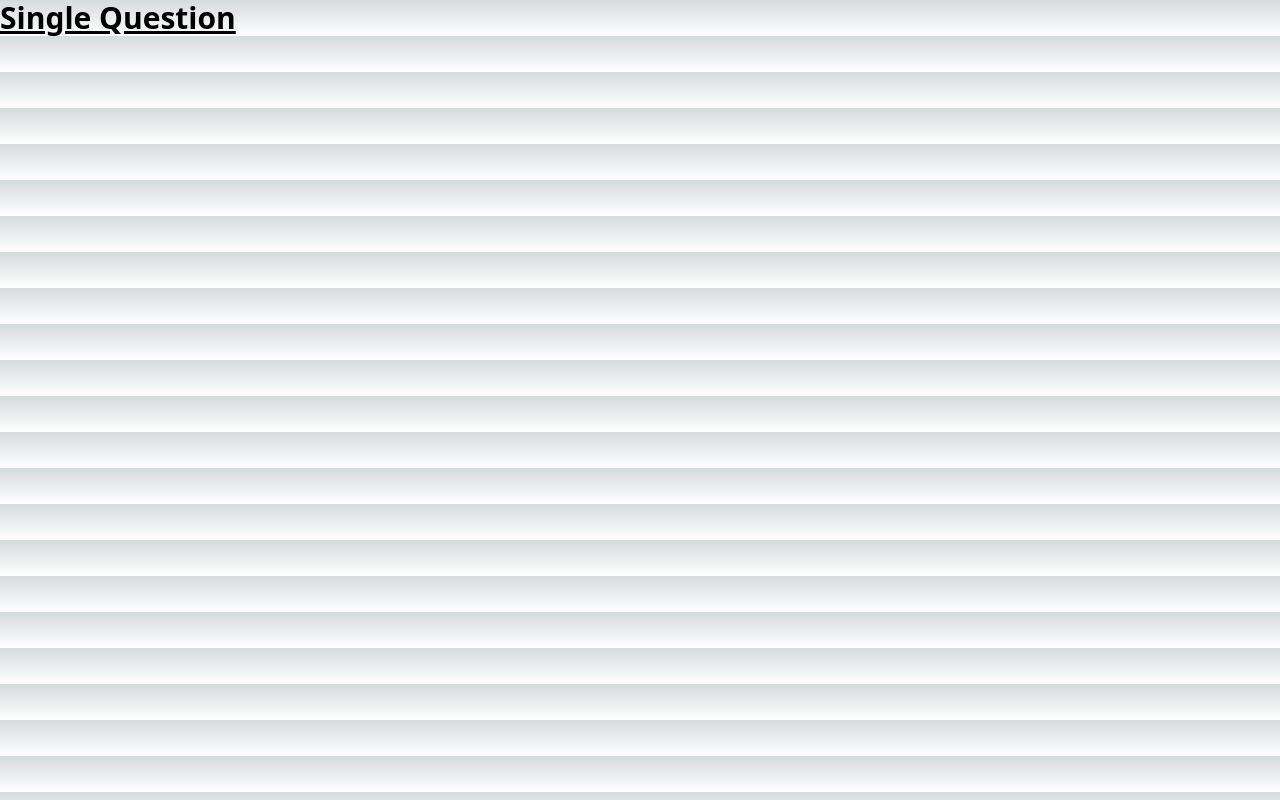
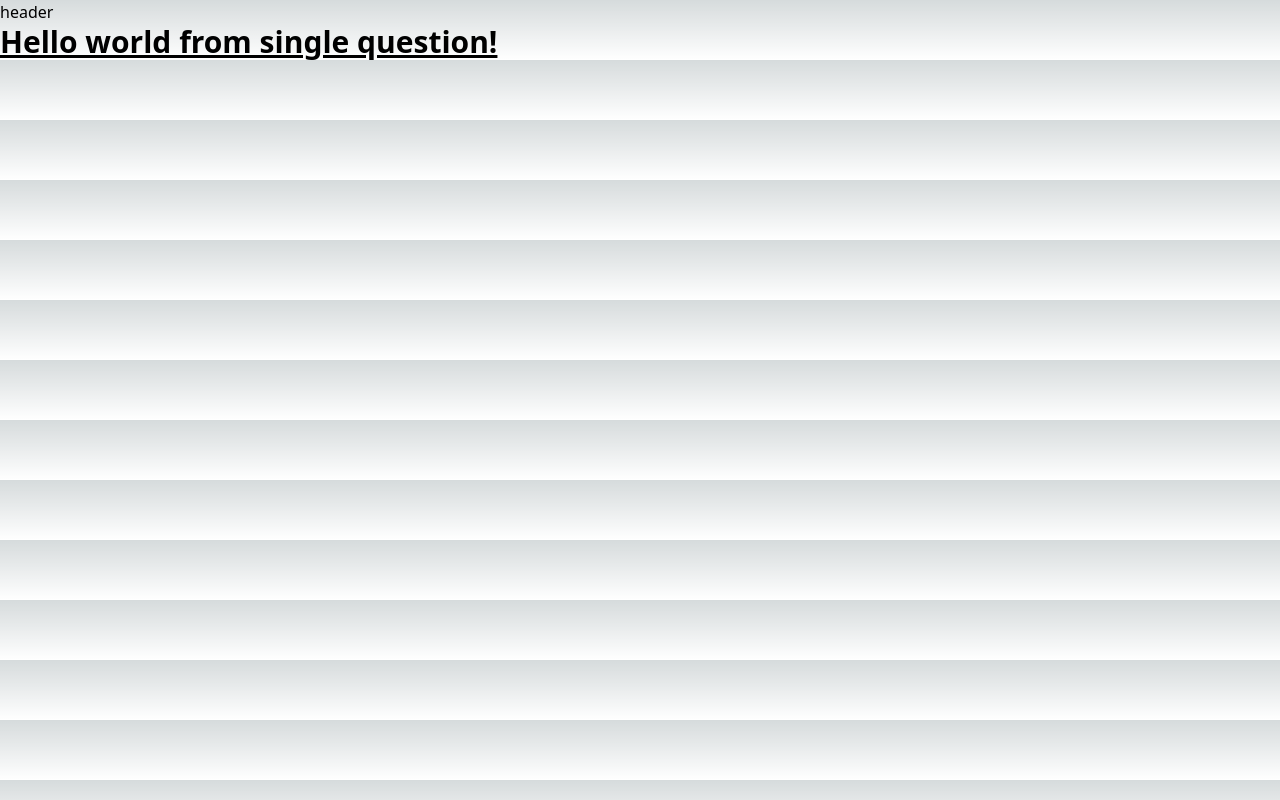
Before and after one commit to TahereGmi/question-list, a Next.js app: page /single-question/1 in a window 1280 px wide. Built offline with nearby package versions, Linux system fonts and the light colour scheme.

Commit message:
add layout component

```diff
--- a/package.json
+++ b/package.json
@@ -24,6 +24,7 @@
     "react": "18.2.0",
     "react-dom": "18.2.0",
     "react-redux": "^8.0.5",
+    "sass": "^1.57.1",
     "tailwindcss": "^3.2.4",
     "typescript": "4.9.4"
   }
--- a/pages/index.tsx
+++ b/pages/index.tsx
@@ -1,9 +1,10 @@
 import Head from 'next/head'
-import { useEffect, useState } from 'react'
-import { IQuestionList } from '@/src/types/Questionlist'
+import { useEffect } from 'react'
+import { IQuestion, IQuestionList } from '@/src/types/Questionlist'
 import { getQuestions, selectedValue, useAppDispatch, useAppSelector } from '@/src/store/reducers/questionListReducer'
-import styles from '@/styles/Home.module.css'
+import Layout from '@/src/components/Layout/layout'
 import Link from 'next/link'
+import QuestionCard from '@/src/components/QuestionCard'
 
 export default function Home() {
   const dispatch = useAppDispatch()
@@ -14,20 +15,19 @@ export default function Home() {
 		getAllQuestions()
 	}, [])
 
-  console.log('questions', questions)
-
   return (
-    <>
-      <Head>
-        <title>Create Next App</title>
-        <meta name="description" content="Generated by create next app" />
-        <meta name="viewport" content="width=device-width, initial-scale=1" />
-        <link rel="icon" href="/favicon.ico" />
-      </Head>
-      <h1 className="text-3xl font-bold underline">
+    <Layout>
+      {/* <h1 className="text-3xl font-bold underline">
         Hello world from tailwind!
       </h1>
-      <Link href={`single-question/${12}`}>Single Question</Link>
-    </>
+      <Link href={`single-question/${12}`}>Single Question</Link> */}
+        {questions.loading && <div>loading</div>}
+			  {questions.loaded && <>
+				{questions.result.map((question: IQuestion) => {
+					return <QuestionCard item={question}/>
+				})}
+      	{questions.error && <div>error</div>}
+			</>}
+    </Layout>
   )
 }
--- a/pages/single-question/[id].tsx
+++ b/pages/single-question/[id].tsx
@@ -1,17 +1,12 @@
 import Head from 'next/head'
+import Layout from '@/src/components/Layout/layout'
 
 export default function SingleQuestion() {
   return (
-    <>
-      <Head>
-        <title>Create Next App</title>
-        <meta name="description" content="Generated by create next app" />
-        <meta name="viewport" content="width=device-width, initial-scale=1" />
-        <link rel="icon" href="/favicon.ico" />
-      </Head>
+    <Layout>
       <h1 className="text-3xl font-bold underline">
-        Single Question
+        Hello world from single question!
       </h1>
-    </>
+    </Layout>
   )
 }
--- /dev/null
+++ b/src/components/Layout/layout.tsx
@@ -0,0 +1,24 @@
+import Head from 'next/head'
+
+export default function Layout({
+    children
+  }: {
+    children: React.ReactNode,
+  }) {
+    return (
+    <>
+        <Head>
+            <title>next</title>
+            <meta name="description" content="Generated by create next app" />
+            <meta name="viewport" content="width=device-width, initial-scale=1" />
+            <link rel="icon" href="/favicon.ico" />
+        </Head>
+        <section>
+            <nav>
+                header
+            </nav>
+            {children}
+        </section>
+    </>
+    );
+  }
--- /dev/null
+++ b/src/components/QuestionCard.tsx
@@ -0,0 +1,9 @@
+import { IQuestion } from '@/src/types/Questionlist'
+
+export default function QuestionCard(props: { item : IQuestion }) {
+    const { item } = props
+    console.log('item in question card', item)
+    return (
+        <div>Question Card</div>
+    )
+}
```
Also changed, not shown: src/components/Layout/layout.module.scss (added), 1 other file (tests, documents, lock files or other folders).
